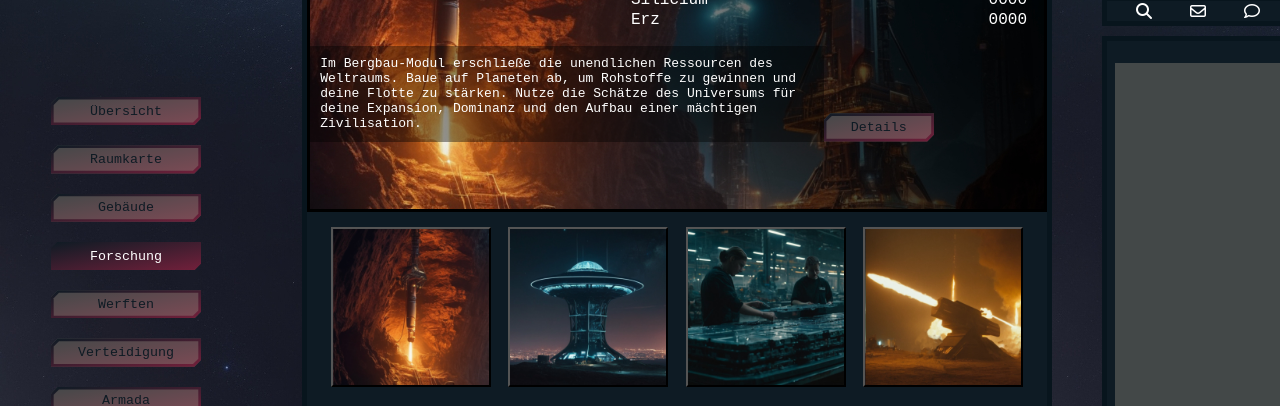
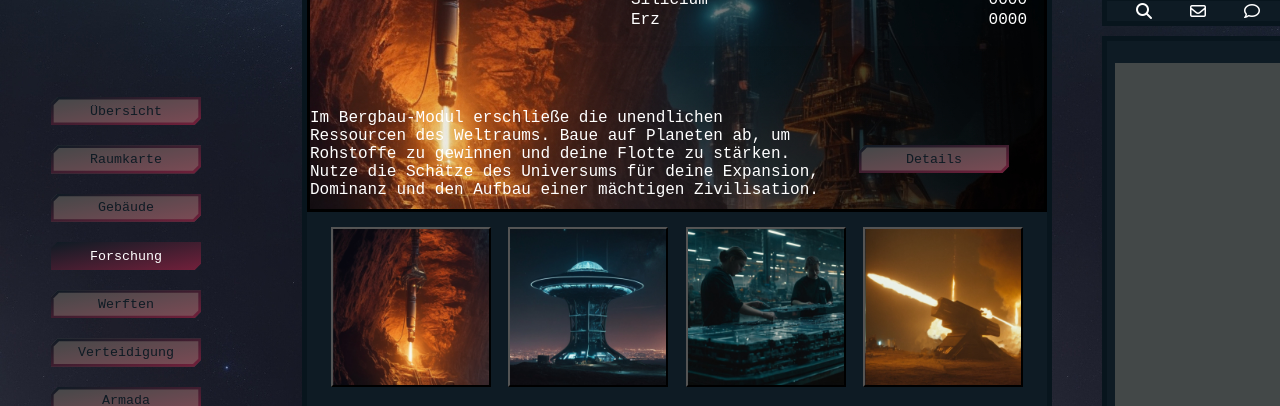
Before and after one commit to Freeman010/Gruppenprojektfmm, a plain HTML site: page src/forschung.html in a window 1280 px wide. Both pictures are taken after a click on the button 410 px from the left and 700 px from the top of the page. Shown: the part 394-800 px from the top of the page. Drawn offline with Linux system fonts and the light colour scheme; files whose address does not match are found by name.

Commit message:
forschungsbox fixes

```diff
--- a/css/forschung.css
+++ b/css/forschung.css
@@ -12,8 +12,9 @@
 .researchflex {
   display: flex;
   width: 100%;
-  height: auto;
-  flex-wrap: wrap;
+  height: 100%;
+  flex-direction: column;
+  /* flex-wrap: wrap; */
 }
 .researchimg {
   /*background-color: lightblue;*/
@@ -30,11 +31,11 @@
   align-items: end;
 }
 
-td:nth-child(even){
+td:nth-child(even) {
   text-align: right;
 }
 
-tr>th:nth-child(2){
+tr > th:nth-child(2) {
   text-align: right;
 }
 
@@ -46,11 +47,9 @@ tr>th:nth-child(2){
 
 .researchheader p {
   width: 100%;
-  height: 100%;
-  margin: 0;
+  height: 100px;
   color: white;
-  z-index: 100400;
-  background-color: rgba(0, 0, 0, 0.4);
+  /* background: linear-gradient(to right, rgba(0, 0, 0, 0), rgba(0, 0, 0, 0.1)); */
 }
 .researchcosts > h1 {
   text-align: center;
@@ -124,30 +123,37 @@ tr>th:nth-child(2){
 .researchfooter {
   display: flex;
   align-items: end;
-  height: 100%;
+  height: 50%;
+  background: linear-gradient(to right, rgba(0, 0, 0, 0), rgba(0, 0, 0, 0.1));
 }
 
 .box-left {
   width: 70%;
+  height: 100px;
+  /* background: linear-gradient(to right, rgba(0, 0, 0, 0), rgba(0, 0, 0, 0.1)); */
 }
 
-.box-btn{
+.detail-box {
+  height: 100px;
   width: 30%;
+  display: flex;
+  justify-content: center;
+  align-items: center;
 }
 
-.left {
+/* .left {
   padding: 2%;
   flex: 4;
   font-size: small;
   background-color: rgba(0, 0, 0, 0.1);
   margin-top: 10px;
-}
-.right {
+} */
+/* .right {
   margin-top: 5%;
   width: 50%;
   height: 50%;
   flex: 1;
-}
+} */
 
 .tooltip {
   display: none;
--- a/src/forschung.html
+++ b/src/forschung.html
@@ -1,16 +1,22 @@
 <!DOCTYPE html>
 <html lang="en">
-
   <head>
     <meta charset="UTF-8" />
     <meta name="viewport" content="width=device-width, initial-scale=1.0" />
-  <link rel="stylesheet" href="/Fonts/Oxanium/Oxanium-VariableFont_wght.ttf" />
+    <link
+      rel="stylesheet"
+      href="/Fonts/Oxanium/Oxanium-VariableFont_wght.ttf"
+    />
     <title>Forschung</title>
     <link rel="stylesheet" href="../css/home.css" />
     <link rel="stylesheet" href="../css/forschung.css" />
-  <link rel="stylesheet" href="https://cdnjs.cloudflare.com/ajax/libs/font-awesome/6.5.1/css/all.min.css"
+    <link
+      rel="stylesheet"
+      href="https://cdnjs.cloudflare.com/ajax/libs/font-awesome/6.5.1/css/all.min.css"
       integrity="sha512-DTOQO9RWCH3ppGqcWaEA1BIZOC6xxalwEsw9c2QQeAIftl+Vegovlnee1c9QX4TctnWMn13TZye+giMm8e2LwA=="
-    crossorigin="anonymous" referrerpolicy="no-referrer" />
+      crossorigin="anonymous"
+      referrerpolicy="no-referrer"
+    />
     <script defer src="../javascript/forschung.js"></script>
   </head>
 
@@ -122,7 +128,7 @@
             >
           </div>
           <div class="content-box">
-          <section class="researchheader" id="r-header">
+            <div class="researchheader" id="r-header">
               <div class="researchflex">
                 <div id="costtable" class="researchcosts">
                   <!-- <h1 id="forschungs-title">Bergbau Stufe X</h1> -->
@@ -168,20 +174,16 @@
                     </tbody>
                   </table>
                 </div>
-
                 <div id="r-footer" class="researchfooter">
                   <div class="box-left">
                     <p class="left" id="description"></p>
                   </div>
-                <div class="box-btn">
+                  <div class="detail-box">
                     <button class="right btn" type="button">Details</button>
                   </div>
                 </div>
               </div>
-          </section>
-
-
-
+            </div>
             <section class="researchoverview">
               <div>
                 <div class="element">
@@ -238,5 +240,4 @@
     </main>
     <footer></footer>
   </body>
-
 </html>
```
Lines whose indentation alone changed are shown as unchanged.
